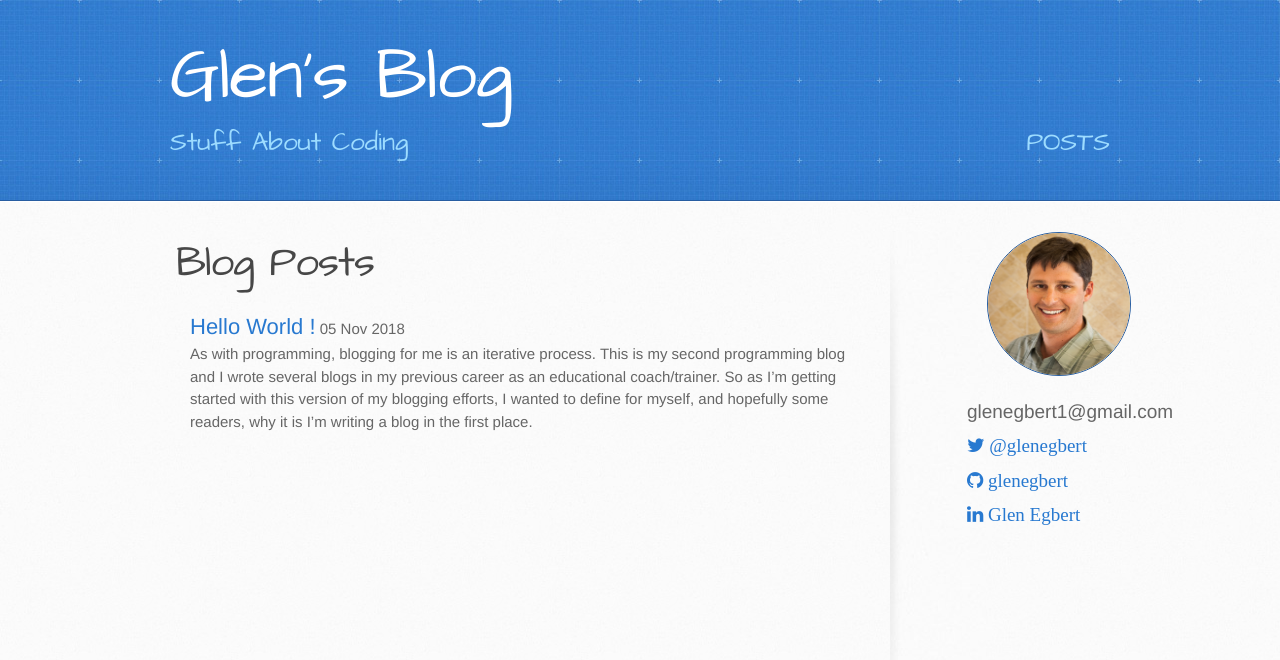
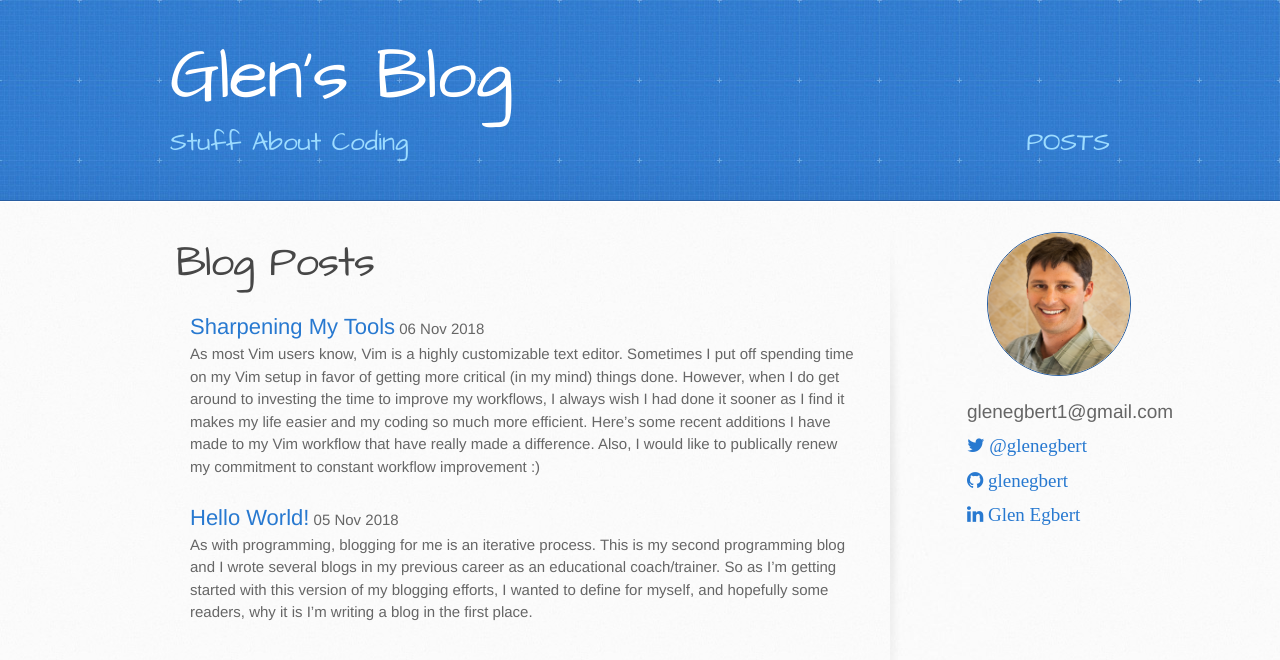
Before and after one commit to glenegbert/glenegbert.github.io, a Jekyll site: the page built from index.html, in a window 1280 px wide. Shown: the top 660 px of the page. Built offline with Jekyll 4.4.1, drawn with Linux system fonts in a browser that asks for light colours.

Commit message:
add sharpening tools post and add space to front page

````diff
--- a/_posts/2018-04-06-welcome-to-jekyll.markdown
+++ b/_posts/2018-04-06-welcome-to-jekyll.markdown
@@ -1,6 +1,6 @@
 ---
 layout: post
-title:  "Hello World !"
+title:  "Hello World!"
 date:   2018-11-05 15:40:56
 categories: update
 ---
--- /dev/null
+++ b/_posts/2018-11-05-sharpening-my-tools.markdown
@@ -0,0 +1,20 @@
+---
+layout: post
+title:  "Sharpening My Tools"
+date:   2018-11-06
+categories: update
+---
+
+As most Vim users know, Vim is a highly customizable text editor.  Sometimes I put off spending time on my Vim setup in favor of getting more critical (in my mind) things done.  However, when I do get around to investing the time to improve my workflows, I always wish I had done it sooner as I find it makes my life easier and my coding so much more efficient.  Here’s some recent additions I have made to my Vim workflow that have really made a difference.  Also, I would like to publically renew my commitment to constant workflow improvement :)
+
+*Ctrl-F (and other commands, see :h cmdline-window) opens a command line window* - I stumbled across this and can’t believe I didn’t know about it sooner. Accesses Vim command line history and makes moving around while typing commands so much easier.
+
+_Running Specs asynchronously with tpope/vim-dispatch plugin_ - another one to add to the “why didn’t I use this sooner” list.  I was previously using the thoughtbot/vim-rspec mappings but I didn’t like that the specs opened a different buffer over top of the spec file.  Now I can see what spec is failing and work in the spec file at the same time.  It’s awesome! After installing the vim-dispatch plug-in here’s what I added to my vimrc.
+
+``` map <leader>a :Dispatch rspec %<CR>
+ map <leader>s :execute "Dispatch rspec %:" . line(".")<CR>```
+
+*Automatically opening an rspec file while looking at a source file* - Ugh, it pains me to think of the time I’ve lost on this one :)
+
+```nnoremap <leader> sp :sp join(["spec"] + split(expand(
+"%:r"),"/")[1:-1],"/")."_spec.".expand("%:e")<cr>```
--- a/index.html
+++ b/index.html
@@ -13,6 +13,7 @@ title: Glen Egbert
           {{post.excerpt | strip_html}}
         </div>
       </li>
+      </br>
     {% endfor %}
   </ul>
 </div>
````
